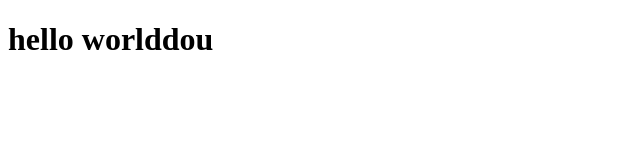
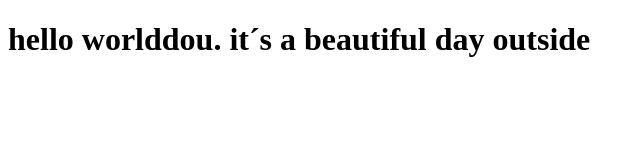
Before and after one commit to torric0/coursera-test, a plain HTML site: page site/index.html in a window 1280 px wide. Shown: the whole page, without its empty margins (0-644 px from the left). Drawn offline with Linux system fonts and the light colour scheme.

Commit message:
Small addition to our page content

```diff
--- a/site/index.html
+++ b/site/index.html
@@ -4,6 +4,6 @@
 	<title>hello coursera</title>
 </head>
 <body>
-<h1>hello worlddou</h1>
+<h1>hello worlddou. it´s a beautiful day outside</h1>
 </body>
 </html>
```
